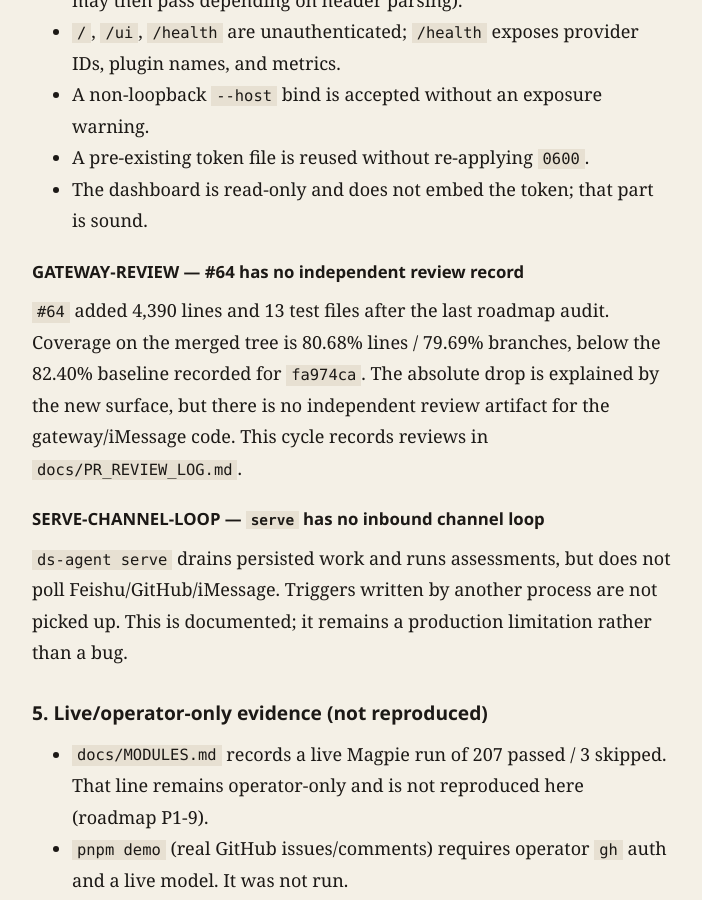
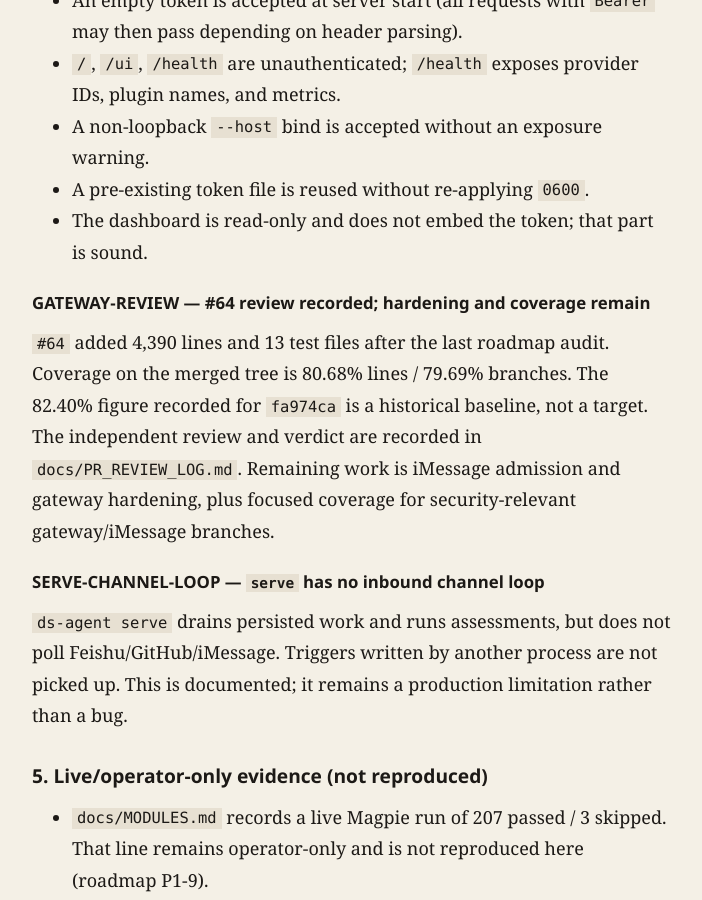
Before and after one commit to LofiSu/deepseek-super-agent, a Jekyll site: the page built from docs/PROJECT_AUDIT.md, in a window 1280 px wide and 900 px high, scrolled down 3015 px. Shown: the whole window, without its empty margins (288-990 px from the left). Built offline with Jekyll 4.4.1, drawn with Linux system fonts in a browser that asks for light colours; our own code applies the rules of GitHub Pages for plain Markdown files; some of the changed text lies outside the part shown.

Commit message:
docs: address review findings on the engineering state
- AGENT_LOG: drop the local path and account name.
- PR_REVIEW_LOG: use a declared verdict; add GATEWAY-REVIEW to pending.
- PROJECT_AUDIT/MASTER_PLAN/ADR-001: state the admission order correctly
  (rules are optional; with none, direct is admitted).
- MASTER_PLAN: move AUDIT-REFRESH to Cycle 2 because it shares
  MODULES.md/ROADMAP.md with P1-3; record the GATEWAY-REVIEW status; treat
  82.40% as a historical baseline, not a target.

```diff
--- a/docs/PROJECT_AUDIT.md
+++ b/docs/PROJECT_AUDIT.md
@@ -62,10 +62,11 @@ surface, not a domain actor.
 
 ### IMESSAGE-ADMISSION — iMessage admission is default-open
 
-`imessageTrigger()` sets `addressed: 'direct'` for every message. The fast path
-accepts `direct` before any admission rule. `--handle` is optional. A default run
-therefore ingests any sender in any chat, including group chats, and any party
-who can message the agent's Apple ID can trigger work. The docs call the handle
+`imessageTrigger()` sets `addressed: 'direct'` for every message. Admission
+rules are optional: with none configured, the fast path accepts a `direct`
+trigger without any admission, mention, or noise check. `--handle` is optional,
+so a default run ingests any sender in any chat, including group chats, and any
+party who can message the agent's Apple ID can trigger work. The docs call the handle
 "strongly recommended", which is not a boundary. This is being fixed in
 `agent/imessage-admission`.
 
@@ -95,13 +96,14 @@ the mesh change because both touch `Harness.launch`/`drain` and runtime release.
 - A pre-existing token file is reused without re-applying `0600`.
 - The dashboard is read-only and does not embed the token; that part is sound.
 
-### GATEWAY-REVIEW — #64 has no independent review record
+### GATEWAY-REVIEW — #64 review recorded; hardening and coverage remain
 
 `#64` added 4,390 lines and 13 test files after the last roadmap audit. Coverage
-on the merged tree is 80.68% lines / 79.69% branches, below the 82.40% baseline
-recorded for `fa974ca`. The absolute drop is explained by the new surface, but
-there is no independent review artifact for the gateway/iMessage code. This
-cycle records reviews in `docs/PR_REVIEW_LOG.md`.
+on the merged tree is 80.68% lines / 79.69% branches. The 82.40% figure recorded
+for `fa974ca` is a historical baseline, not a target. The independent review and
+verdict are recorded in `docs/PR_REVIEW_LOG.md`. Remaining work is iMessage
+admission and gateway hardening, plus focused coverage for security-relevant
+gateway/iMessage branches.
 
 ### SERVE-CHANNEL-LOOP — `serve` has no inbound channel loop
 
```
Also changed, not shown: docs/AGENT_LOG.md (+2 -2 lines), docs/ARCHITECTURE_DECISIONS.md (+4 -3 lines), docs/MASTER_PLAN.md (+7 -6 lines), docs/PR_REVIEW_LOG.md (+5 -3 lines).
